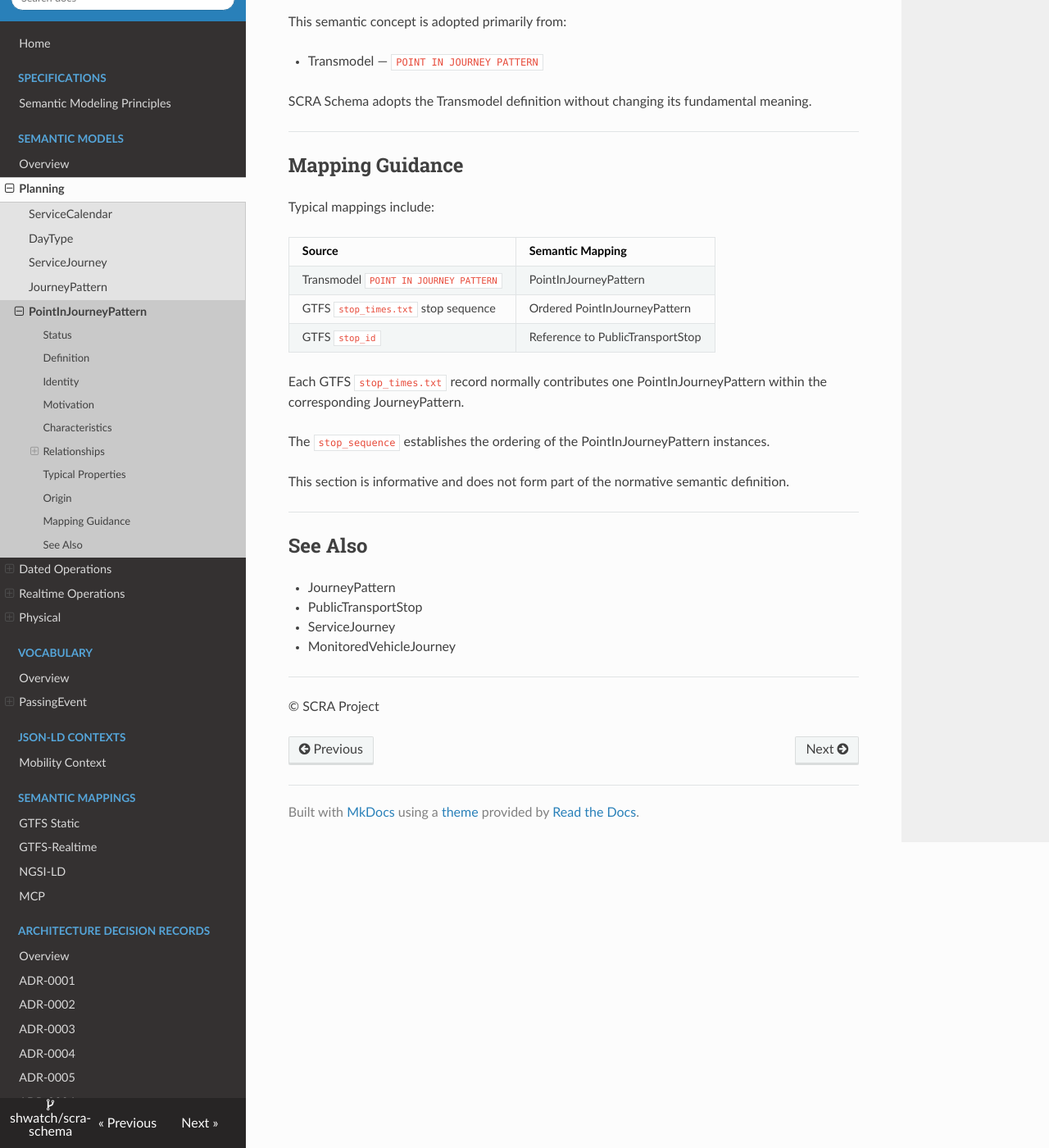
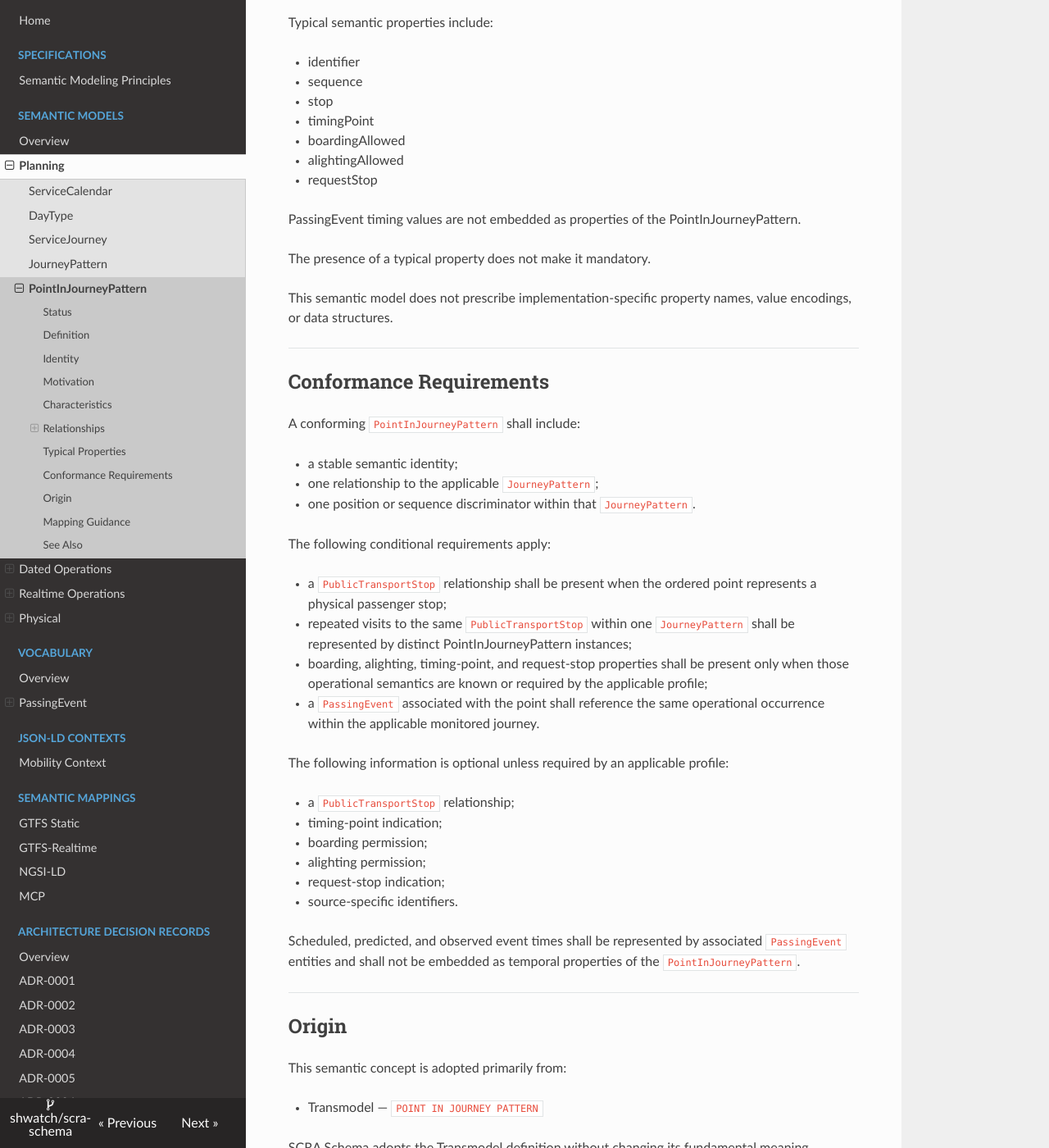
Before and after one commit to shwatch/scra-schema, an MkDocs documentation site: the page built from docs/models/PointInJourneyPattern.md, in a window 1280 px wide and 1400 px high, scrolled down 2768 px. Shown: the whole window at 82% size. Built offline with MkDocs 1.6.1, drawn with Linux system fonts in a browser that asks for light colours; nearby versions of some CDN libraries; some of the changed text lies outside the part shown.

Commit message:
Define PointInJourneyPattern occurrence conformance

```diff
--- a/docs/models/PointInJourneyPattern.md
+++ b/docs/models/PointInJourneyPattern.md
@@ -36,6 +36,22 @@ A PointInJourneyPattern remains the same semantic instance when:
 
 Changing the order of points normally establishes a different
 PointInJourneyPattern.
+
+Within a `JourneyPattern`, the occurrence discriminator shall identify the
+ordered point independently of the referenced `PublicTransportStop`.
+
+Where the same `PublicTransportStop` is visited more than once, each visit
+shall have a distinct PointInJourneyPattern identity.
+
+For GTFS `stop_times.txt`, `stop_sequence` shall be used as the primary
+occurrence discriminator unless an applicable profile defines a more stable
+equivalent. The GTFS `stop_id` identifies the referenced
+`PublicTransportStop`; it shall not by itself identify the
+PointInJourneyPattern occurrence.
+
+A `PassingEvent` shall use the applicable PointInJourneyPattern identity,
+sequence, or an equivalent profile-defined discriminator when required to
+distinguish repeated visits to the same stop.
 
 Implementation-specific identifier construction is defined by the relevant
 mapping specification.
@@ -88,17 +104,21 @@ operational pattern.
 A PointInJourneyPattern may reference one PublicTransportStop.
 
 The same PublicTransportStop may be referenced by multiple
-PointInJourneyPattern instances.
+PointInJourneyPattern instances, including repeated visits within the same
+JourneyPattern.
 
 ---
 
-### Passing Times
+### PassingEvent
 
-Scheduled, target, estimated, and observed passing times may all refer to a
-PointInJourneyPattern.
+A PointInJourneyPattern may be referenced by zero or more
+`PassingEvent` entities.
 
-The PointInJourneyPattern provides the common operational location to which
-those timing values apply.
+Each associated `PassingEvent` represents an operational event at the
+ordered journey-pattern point.
+
+Scheduled, predicted, and observed times are properties of the associated
+`PassingEvent`, not of the PointInJourneyPattern itself.
 
 ---
 
@@ -114,10 +134,50 @@ Typical semantic properties include:
 - alightingAllowed
 - requestStop
 
+PassingEvent timing values are not embedded as properties of the
+PointInJourneyPattern.
+
 The presence of a typical property does not make it mandatory.
 
 This semantic model does not prescribe implementation-specific property
 names, value encodings, or data structures.
+
+---
+
+## Conformance Requirements
+
+A conforming `PointInJourneyPattern` shall include:
+
+- a stable semantic identity;
+- one relationship to the applicable `JourneyPattern`;
+- one position or sequence discriminator within that `JourneyPattern`.
+
+The following conditional requirements apply:
+
+- a `PublicTransportStop` relationship shall be present when the ordered point
+  represents a physical passenger stop;
+- repeated visits to the same `PublicTransportStop` within one
+  `JourneyPattern` shall be represented by distinct PointInJourneyPattern
+  instances;
+- boarding, alighting, timing-point, and request-stop properties shall be
+  present only when those operational semantics are known or required by the
+  applicable profile;
+- a `PassingEvent` associated with the point shall reference the same
+  operational occurrence within the applicable monitored journey.
+
+The following information is optional unless required by an applicable
+profile:
+
+- a `PublicTransportStop` relationship;
+- timing-point indication;
+- boarding permission;
+- alighting permission;
+- request-stop indication;
+- source-specific identifiers.
+
+Scheduled, predicted, and observed event times shall be represented by
+associated `PassingEvent` entities and shall not be embedded as temporal
+properties of the `PointInJourneyPattern`.
 
 ---
 
@@ -145,11 +205,15 @@ Typical mappings include:
 Each GTFS `stop_times.txt` record normally contributes one
 PointInJourneyPattern within the corresponding JourneyPattern.
 
-The `stop_sequence` establishes the ordering of the
+The `stop_sequence` establishes the ordering and occurrence discriminator of
+the PointInJourneyPattern instances. The `stop_id` resolves the referenced
+PublicTransportStop.
+
+These mappings shall preserve repeated-stop occurrences as distinct
 PointInJourneyPattern instances.
 
-This section is informative and does not form part of the normative semantic
-definition.
+The mapping table remains informative; the identity and occurrence rules in
+the normative sections above are binding.
 
 ---
 
```
